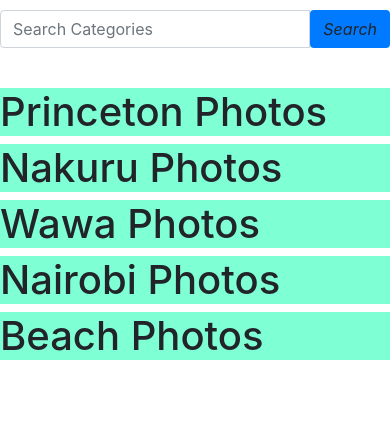
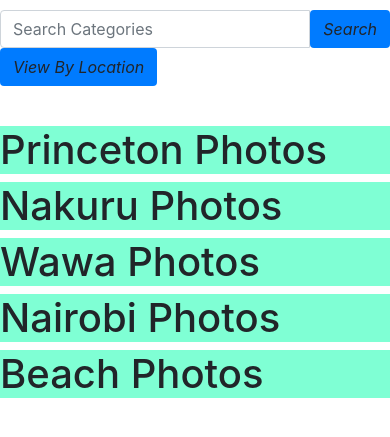
Before and after one commit to bethwelkip/Persona_Galleria, a Django app: page /location in a window 390 px wide; the page is wider, and only the part inside the window is pictured. Shown: the part 120-557 px from the top of that part. Run offline with Django 3.2, Linux system fonts and the light colour scheme; data that the repository does not hold is empty; some libraries are stand-ins or nearby versions.

Commit message:
heroku deploy

```diff
--- a/gallery/templates/location.html
+++ b/gallery/templates/location.html
@@ -3,7 +3,7 @@
 {% load cloudinary %}
 {%block content%}
 <h1>Princeton Photos </h1>
-<div class="row" style="background-color:green">
+<div class="row" style="background-color:lightblue">
     {% for pic in pics.0 %}
 
     <div class="col-lg-3 col-md-4 col-xs-12 col-sm-12">
@@ -14,7 +14,7 @@
     {% endfor %}
 </div>
 <h1>Nakuru Photos </h1>
-<div class="row" style="background-color:rgb(134, 143, 53)">
+<div class="row" style="background-color:lightblue">
     {% for pic in pics.1 %}
     <div class="col-lg-3 col-md-4 col-xs-12 col-sm-12">
         <div class='card' style="margin:5%">
@@ -24,7 +24,7 @@
     {% endfor %}
 </div>
 <h1>Wawa Photos </h1>
-<div class="row" style="background-color:burlywood">
+<div class="row" style="background-color:lightblue">
     {% for pic in pics.2 %}
     <div class="col-lg-3 col-md-4 col-xs-12 col-sm-12">
         <div class='card' style="margin:5%">
@@ -34,7 +34,7 @@
     {% endfor %}
 </div>
 <h1>Nairobi Photos </h1>
-<div class="row" style="background-color:rgb(160, 150, 126)">
+<div class="row" style="background-color: lightblue;">
     {% for pic in pics.3 %}
     <div class="col-lg-3 col-md-4 col-xs-12 col-sm-12">
         <div class='card' style="margin:5%">
--- a/gallery/templates/navbar.html
+++ b/gallery/templates/navbar.html
@@ -17,7 +17,7 @@
     </nav>
     <!-- Adding a search form  -->
     <div class='row' style="padding-bottom: 30px; margin-bottom:10px">
-        <div class="col-sm-4 col-md-4 col-lg-4  navbar-right"></div>
+        <div class="col-sm-2 col-md-2 col-lg-2  navbar-right"></div>
 
         <div class="col-sm-4 col-md-4 col-lg-4  navbar-right">
 
@@ -33,7 +33,12 @@
 
             </form>
         </div>
-        <div class="col-sm-4 col-md-4 col-lg-4  navbar-right"></div>
+        <div class="col-sm-6 col-md-6 col-lg-6 navbar-right">
+            <a href="/location">
+                <button class="btn btn-default bg-primary" type="submit"><i class="glyphicon glyphicon-search">View By
+                        Location</i></button> </a>
+        </div>
+    </div>
     </div>
     <!-- search form end -->
 </body>
--- a/gallery/urls.py
+++ b/gallery/urls.py
@@ -5,7 +5,7 @@
 
 urlpatterns = [
 url('^$', views.index, name = 'index'),
-url('^location$', views.location, name = 'location'),
+url('^location', views.location, name = 'location'),
 url(r'^search/', views.search_results, name='search_results'),
 url(r'^photo/(\d+)',views.photo,name ='photo'),
 url(r'^modal/',views.modal,name ='modal')
```
